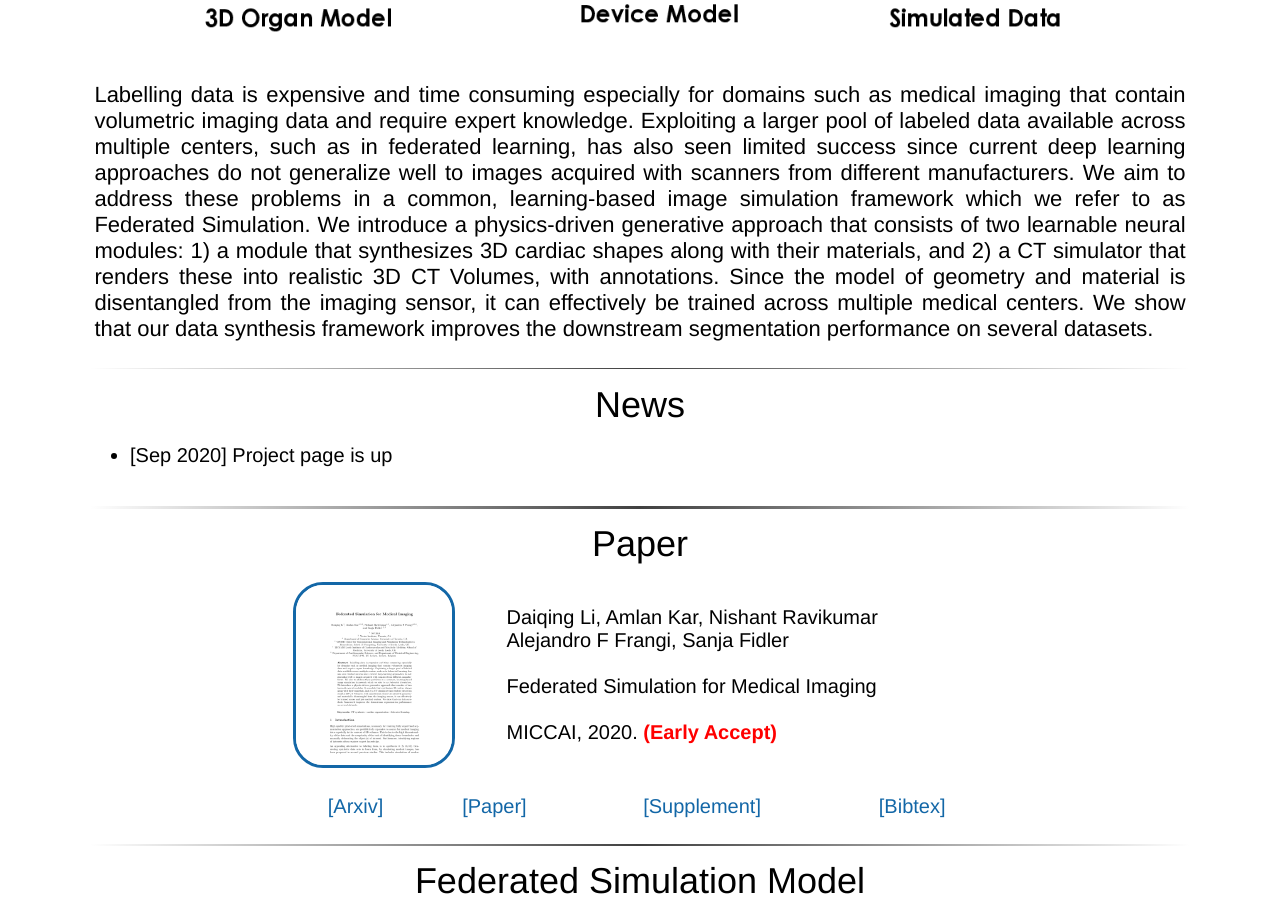
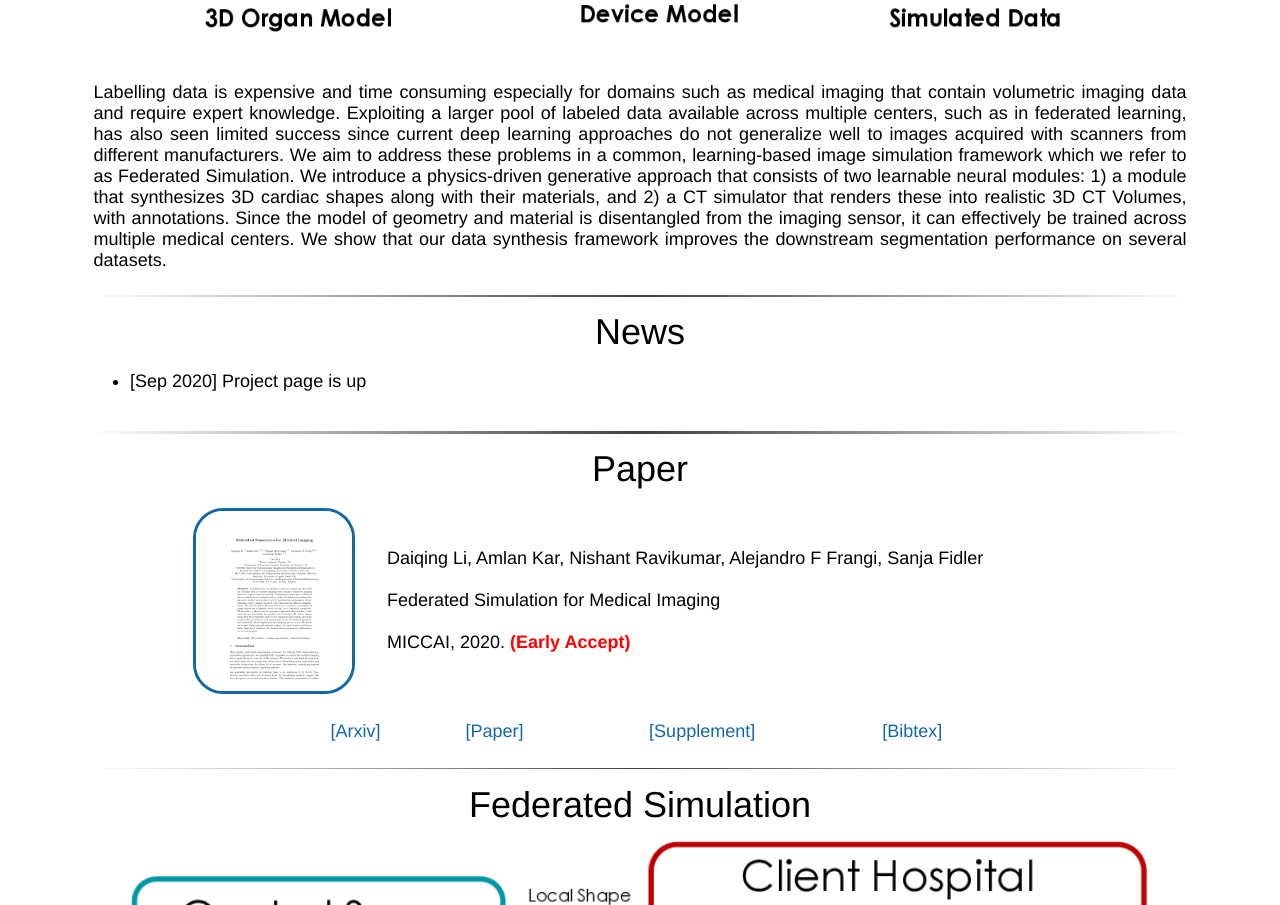
Before and after one commit to nv-tlabs/fed-sim, a plain HTML site: page docs/index.html in a window 1280 px wide. Shown: the part 673-1578 px from the top of the page. Drawn offline with Linux system fonts and the light colour scheme.

Commit message:
update fontsize

```diff
--- a/docs/index.html
+++ b/docs/index.html
@@ -236,7 +236,7 @@
         <tr>
             <td width=600px>
                 <br>
-                <p align="justify" style="font-size: 22px">
+                <p align="justify" style="font-size: 18px">
                     Labelling data is expensive and time consuming especially for domains such as medical imaging
                     that contain volumetric imaging data and require expert knowledge. Exploiting a larger pool of labeled
                     data available across multiple centers, such as in federated learning, has also seen limited success since
@@ -260,7 +260,7 @@
         <center><h1>News</h1></center>
         <tr>
         <ul>
-            <li style="font-size: 20px">[Sep 2020] Project page is up</a></li>
+            <li style="font-size: 18px">[Sep 2020] Project page is up</a></li>
         </ul>
         </tr>
     </table>
@@ -294,11 +294,11 @@
     <br> -->
 
     <hr>
-        <table align=center width=700>
+        <table align=center width=900>
             <center><h1>Paper</h1></center>
             <tr>
                 <td><a href="resources/Federated_Simulation_for_Medical_Imaging.pdf" target="_blank"><img style="height:180px; border: solid; border-radius:30px;" src="./resources/paper.png"/></a></td>
-                <td><span style="font-size:20px">Daiqing Li, Amlan Kar, Nishant Ravikumar<br>Alejandro F Frangi, Sanja Fidler
+                <td><span style="font-size:18px">Daiqing Li, Amlan Kar, Nishant Ravikumar, Alejandro F Frangi, Sanja Fidler
                 <br><br>
                 Federated Simulation for Medical Imaging
                 <br><br>
@@ -311,19 +311,19 @@
         <table align=center width=700px>
             <tr>
                 <td>
-                    <span style="font-size:20px"><center>
+                    <span style="font-size:18px"><center>
                         <a href="">[Arxiv]</a>
                     </center></td>
                 <td>
-                    <span style="font-size:20px"><center>
+                    <span style="font-size:18px"><center>
                         <a href="resources/Federated_Simulation_for_Medical_Imaging.pdf">[Paper]</a>
                     </center></td>
                 <td>
-                    <span style="font-size:20px"><center>
+                    <span style="font-size:18px"><center>
                         <a href="resources/Federated_Simulation_for_Medical_Imaging_supp.pdf">[Supplement]</a>
                     </center></td>
                 <td>
-                    <span style="font-size:20px"><center>
+                    <span style="font-size:18px"><center>
                     <a href="">[Bibtex]</a>
                     </center></td>
 
@@ -335,7 +335,7 @@
         <br>
 
         <hr>
-        <center><h1>Federated Simulation Model</h1></center>
+        <center><h1>Federated Simulation</h1></center>
         <table align=center width=1000px>
             <tr>
                     <center>
@@ -353,7 +353,7 @@
             <tr>
                 <td>
                     <center>
-                    <span style="font-size:22px">
+                    <span style="font-size:18px">
                         <b>Quantitative Results</b> of training a Unet-3D binary segmentation model on
                         our generated data on three datasets. We see that data generated by our methods (with
                         access to a small subset of training labels) outperforms baselines on both the single
@@ -380,7 +380,7 @@
             <tr>
 
 
-            <span style="font-size:22px">
+            <span style="font-size:18px">
                 <b>Qualitative Results: </b>First two columns show random samples (full volume) from our full model on each of the datasets.
                 Last two columns show nearest neighbour from the training set. We see that our model can generate plausible yet novel data samples with annotations (second column).
             </span>
```
